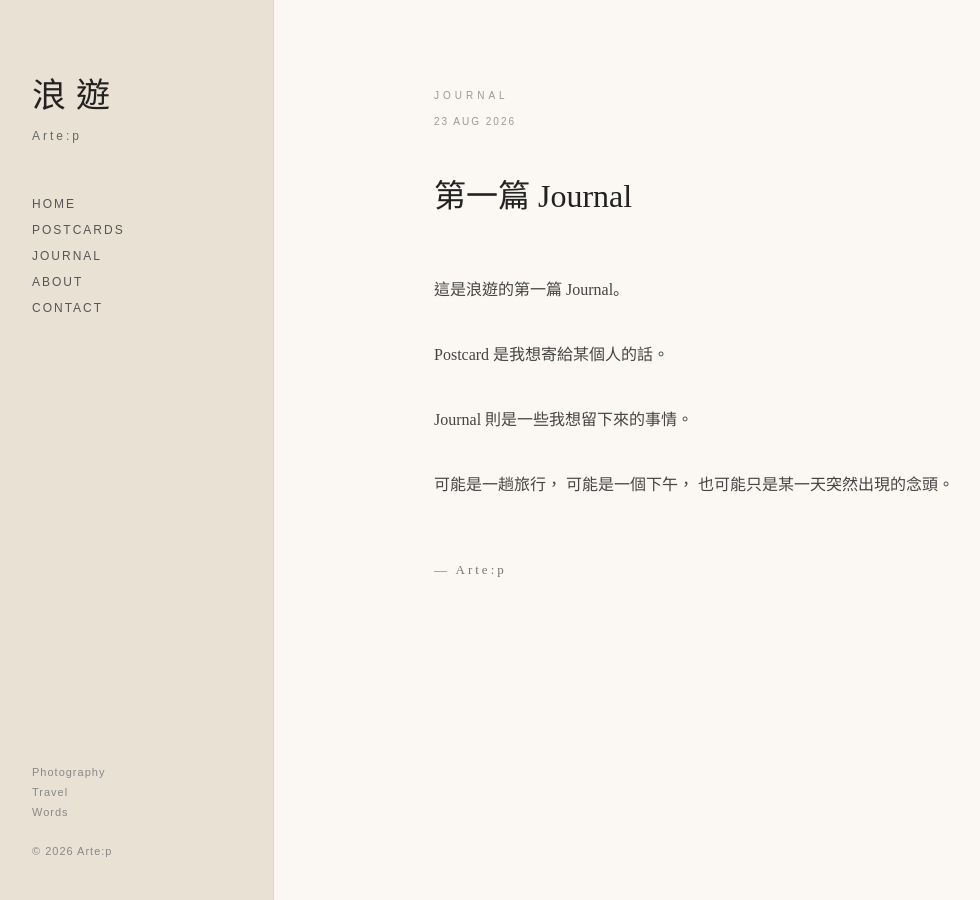
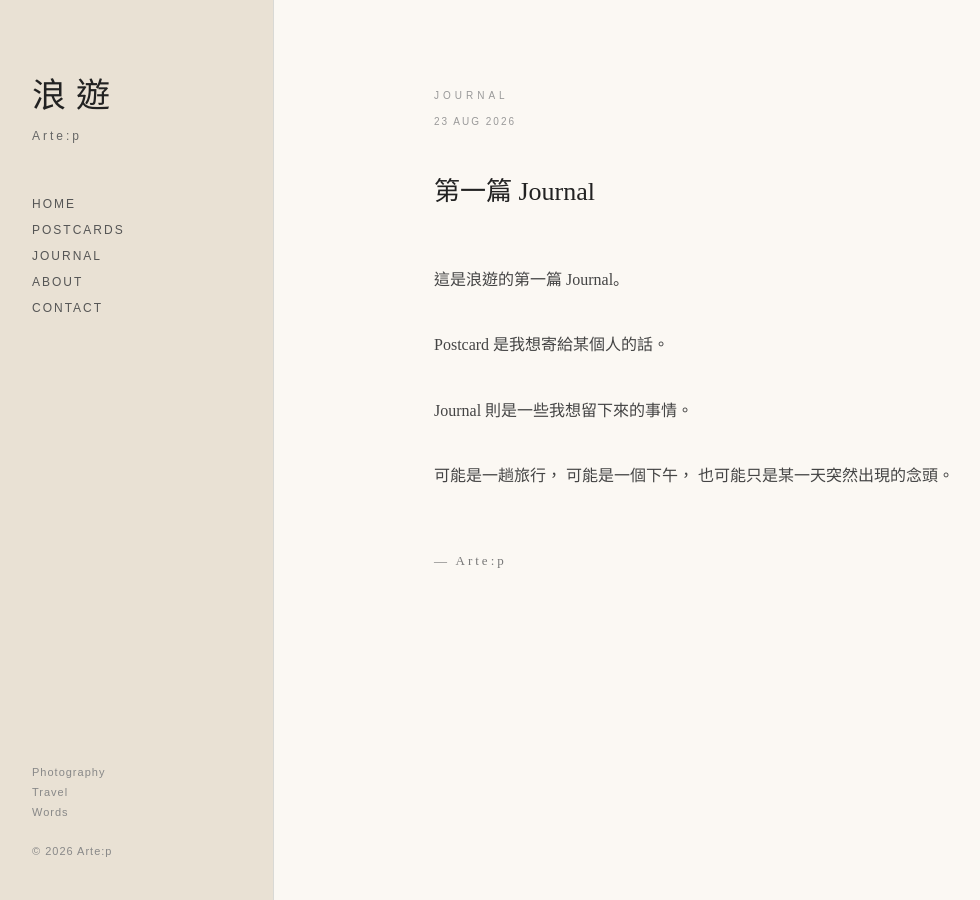
Before and after one commit to artep-wandering/artep-wandering.github.io, a Jekyll site: the page built from _journal/001.md, in a window 1280 px wide. Shown: the whole page, without its empty margins (6-986 px from the left). Built offline with Jekyll 4.4.1, drawn with Linux system fonts in a browser that asks for light colours; some web fonts are replaced.

Commit message:
layout_journal_v0.0.8

```diff
--- a/_layouts/journal.html
+++ b/_layouts/journal.html
@@ -1,4 +1,4 @@
-<!-- layout_journal_v0.0.7-->
+<!-- layout_journal_v0.0.8-->
 <!DOCTYPE html>
 <html lang="zh-Hant">
 
@@ -110,7 +110,7 @@
 
     h1 {
       font-family: "LXGW WenKai TC", serif;
-      font-size: 32px;
+      font-size: 26px;
       font-weight: 400;
       line-height: 1.55;
       margin: 0 0 50px;
```
